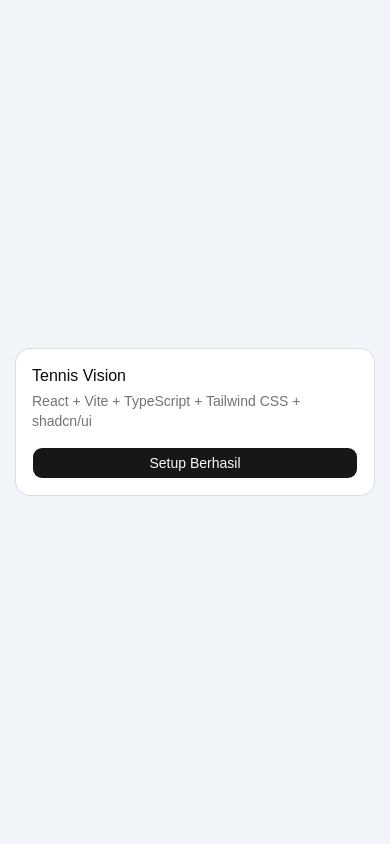
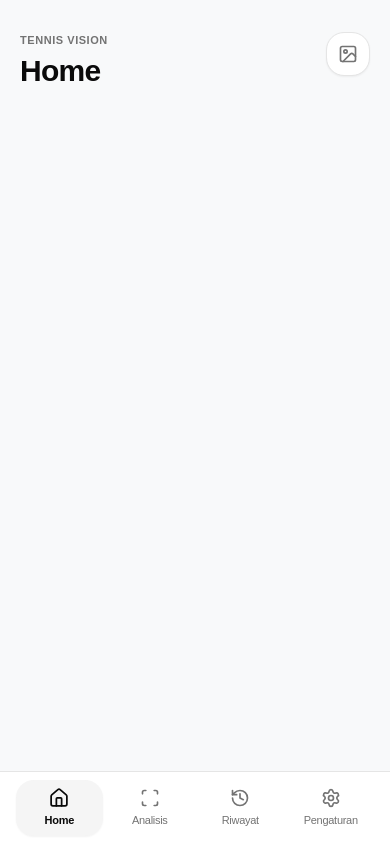
Before and after one commit to rizkychandra22/App-Tennis-Vision, a React (Vite) app: page / in a window 390 px wide. Built offline with nearby package versions, Linux system fonts and the light colour scheme.

Commit message:
feat: add react-router-dom and implement mobile-first application layout

```diff
--- a/package.json
+++ b/package.json
@@ -27,6 +27,7 @@
     "react-day-picker": "^10.0.2",
     "react-dom": "^19.3.1",
     "react-resizable-panels": "^4.24.1",
+    "react-router-dom": "^7.18.6",
     "recharts": "^3.8.0",
     "shadcn": "^4.23.0",
     "shiki": "^4.6.0",
--- a/src/App.tsx
+++ b/src/App.tsx
@@ -1,30 +1,15 @@
-import { Button } from "@/components/ui/button"
-import {
-  Card,
-  CardContent,
-  CardDescription,
-  CardHeader,
-  CardTitle,
-} from "@/components/ui/card"
+import { BrowserRouter, Routes, Route, Navigate } from 'react-router-dom'
+import { AppLayout } from '@/components/layouts/app'
 
 function App() {
   return (
-    <main className="flex min-h-screen items-center justify-center bg-slate-100 p-4">
-      <Card className="w-full max-w-md">
-        <CardHeader>
-          <CardTitle>Tennis Vision</CardTitle>
-          <CardDescription>
-            React + Vite + TypeScript + Tailwind CSS + shadcn/ui
-          </CardDescription>
-        </CardHeader>
-
-        <CardContent>
-          <Button className="w-full">
-            Setup Berhasil
-          </Button>
-        </CardContent>
-      </Card>
-    </main>
+    <BrowserRouter>
+      <Routes>
+        <Route element={<AppLayout />}>
+          <Route path="*" element={<Navigate to="/" replace />} />
+        </Route>
+      </Routes>
+    </BrowserRouter>
   )
 }
 
--- /dev/null
+++ b/src/components/layouts/app.tsx
@@ -0,0 +1,205 @@
+import React, { useState, useEffect } from 'react'
+import { NavLink, useLocation, Outlet } from 'react-router-dom'
+import {
+  Home,
+  Scan,
+  History,
+  Settings,
+  Image as ImageIcon,
+  Smartphone,
+  Info,
+} from 'lucide-react'
+import { Card, CardHeader, CardTitle, CardDescription, CardContent } from '@/components/ui/card'
+import { Badge } from '@/components/ui/badge'
+import { Button } from '@/components/ui/button'
+import { Separator } from '@/components/ui/separator'
+import { cn } from '@/lib/utils'
+
+interface NavItem {
+  path: string
+  label: string
+  icon: React.ComponentType<{ className?: string }>
+}
+
+const NAV_ITEMS: NavItem[] = [
+  {
+    path: '/',
+    label: 'Home',
+    icon: Home,
+  },
+  {
+    path: '/analyst',
+    label: 'Analisis',
+    icon: Scan,
+  },
+  {
+    path: '/history',
+    label: 'Riwayat',
+    icon: History,
+  },
+  {
+    path: '/setting',
+    label: 'Pengaturan',
+    icon: Settings,
+  },
+]
+
+export const AppLayout: React.FC = () => {
+  const location = useLocation()
+  const [isDesktop, setIsDesktop] = useState<boolean>(() => {
+    if (typeof window !== 'undefined') {
+      return window.innerWidth > 640
+    }
+    return false
+  })
+
+  useEffect(() => {
+    const handleResize = () => {
+      setIsDesktop(window.innerWidth > 640)
+    }
+
+    window.addEventListener('resize', handleResize)
+    return () => window.removeEventListener('resize', handleResize)
+  }, [])
+
+  // Resolve current title dynamically based on active path
+  const currentNav = NAV_ITEMS.find((item) => {
+    if (item.path === '/') {
+      return location.pathname === '/'
+    }
+    return location.pathname.startsWith(item.path)
+  })
+
+  const currentTitle = currentNav?.label || 'Tennis Vision'
+
+  // Desktop Mode: Tampilan pemberitahuan elegan menggunakan komponen shadcn/ui
+  if (isDesktop) {
+    return (
+      <div className="min-h-screen w-full bg-slate-100/70 dark:bg-zinc-950 flex flex-col items-center justify-center p-6 text-center select-none">
+        <Card className="max-w-md w-full border-border/80 shadow-xl rounded-3xl overflow-hidden bg-card text-card-foreground">
+          {/* Header Visual */}
+          <div className="bg-gradient-to-b from-primary/10 via-primary/5 to-transparent pt-8 pb-3 flex flex-col items-center">
+            <div className="size-16 rounded-2xl bg-background border border-border shadow-sm flex items-center justify-center text-primary mb-3">
+              <Smartphone className="size-8 stroke-[1.75]" />
+            </div>
+            <Badge variant="outline" className="font-mono text-[11px] tracking-wider uppercase px-2.5 py-0.5">
+              TENNIS VISION
+            </Badge>
+          </div>
+
+          <CardHeader className="text-center px-6 pt-2 pb-2">
+            <CardTitle className="text-2xl font-bold tracking-tight">
+              Khusus Perangkat Mobile
+            </CardTitle>
+            <CardDescription className="text-xs mt-1.5 leading-relaxed text-muted-foreground">
+              Aplikasi ini dirancang khusus untuk kenyamanan interaksi pada layar perangkat mobile / smartphone.
+            </CardDescription>
+          </CardHeader>
+
+          <CardContent className="px-6 py-4 space-y-4">
+            {/* Resolution specs card */}
+            <div className="rounded-2xl bg-muted/60 border border-border/60 p-4 text-xs space-y-2.5">
+              <div className="flex items-center justify-between">
+                <span className="text-muted-foreground">Resolusi Layar Saat Ini</span>
+                <Badge variant="secondary" className="font-mono font-medium">
+                  {typeof window !== 'undefined' ? `${window.innerWidth}px` : 'Desktop'}
+                </Badge>
+              </div>
+
+              <Separator />
+
+              <div className="flex items-center justify-between">
+                <span className="text-muted-foreground">Batas Ukuran Mobile</span>
+                <Badge
+                  variant="outline"
+                  className="font-mono font-medium border-emerald-500/50 text-emerald-600 dark:text-emerald-400"
+                >
+                  ≤ 640px (Mobile Viewport)
+                </Badge>
+              </div>
+            </div>
+
+            {/* Instruction Tip */}
+            <div className="p-3.5 rounded-2xl bg-primary/5 border border-primary/15 text-left text-xs text-muted-foreground flex gap-3 items-start">
+              <Info className="size-4 text-primary shrink-0 mt-0.5" />
+              <div>
+                <span className="font-semibold text-foreground block mb-0.5">
+                  Tips Akses di Desktop:
+                </span>
+                Tekan <kbd className="px-1.5 py-0.5 bg-background border border-border rounded text-[10px] font-mono shadow-2xs">F12</kbd> lalu klik ikon <strong>Toggle Device Toolbar</strong> (<kbd className="px-1.5 py-0.5 bg-background border border-border rounded text-[10px] font-mono shadow-2xs">Ctrl + Shift + M</kbd>) pada browser Anda untuk beralih ke simulasi layar ponsel.
+              </div>
+            </div>
+          </CardContent>
+        </Card>
+      </div>
+    )
+  }
+
+  // Mobile Mode: Layout utama aplikasi
+  return (
+    <div className="min-h-screen bg-[#f8f9fa] dark:bg-background flex flex-col justify-between font-sans max-w-md mx-auto relative shadow-2xl overflow-x-hidden">
+      {/* Top Header */}
+      <header className="px-5 pt-8 pb-4 bg-[#f8f9fa]/95 dark:bg-background/95 backdrop-blur-sm sticky top-0 z-20">
+        <div className="flex items-start justify-between">
+          <div>
+            <p className="text-[11px] font-bold tracking-wider text-muted-foreground uppercase">
+              TENNIS VISION
+            </p>
+            <h1 className="text-3xl font-bold tracking-tight text-foreground mt-1">
+              {currentTitle}
+            </h1>
+          </div>
+
+          {/* Right Header Action Button */}
+          <Button
+            type="button"
+            variant="outline"
+            size="icon"
+            className="size-11 rounded-2xl shadow-xs active:scale-95 transition-all bg-card border-border"
+            aria-label="Logo Icon"
+          >
+            <ImageIcon className="size-5 text-muted-foreground" />
+          </Button>
+        </div>
+      </header>
+
+      {/* Main Content Area (Outlet for child routes) */}
+      <main className="flex-1 px-5 pb-28 pt-1 overflow-y-auto">
+        <Outlet />
+      </main>
+
+      {/* Bottom Navigation Dock */}
+      <nav className="fixed bottom-0 left-0 right-0 max-w-md mx-auto bg-card/95 backdrop-blur-md border-t border-border px-4 py-2 z-30">
+        <div className="grid grid-cols-4 items-center gap-1">
+          {NAV_ITEMS.map((item) => {
+            const Icon = item.icon
+            const isActive =
+              item.path === '/'
+                ? location.pathname === '/'
+                : location.pathname.startsWith(item.path)
+
+            return (
+              <NavLink
+                key={item.path}
+                to={item.path}
+                className={cn(
+                  'flex flex-col items-center justify-center py-2 px-1 rounded-2xl transition-all duration-200 select-none',
+                  isActive
+                    ? 'bg-muted text-foreground font-semibold shadow-xs'
+                    : 'text-muted-foreground hover:text-foreground hover:bg-muted/50'
+                )}
+              >
+                <Icon className={cn('size-5 transition-transform', isActive && 'scale-105')} />
+                <span className="text-[11px] mt-1 tracking-tight">
+                  {item.label}
+                </span>
+              </NavLink>
+            )
+          })}
+        </div>
+      </nav>
+    </div>
+  )
+}
+
+export default AppLayout
```
Also changed, not shown: 1 other file (tests, documents, lock files or other folders).
